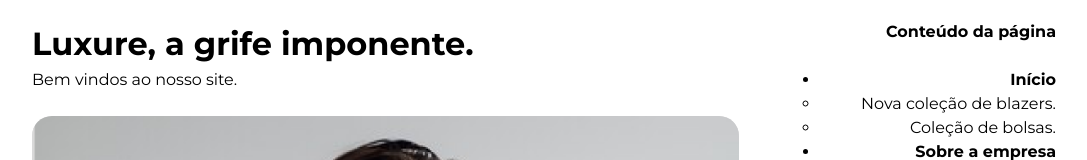
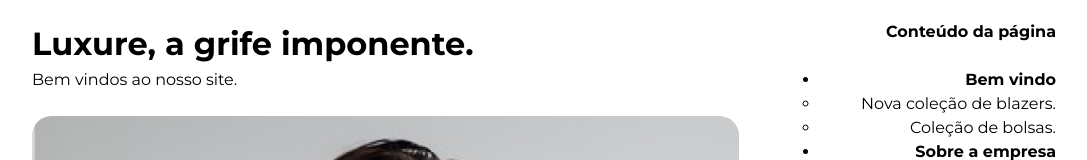
Before and after one commit to theMyntt/Luxure, a React (Vite) app: page / in a window 1280 px wide. Shown: the part 130-290 px from the top of the page, without its empty margins (96-1183 px from the left). Built offline with nearby package versions, Linux system fonts and the light colour scheme.

Commit message:
fix: typing error

```diff
--- a/src/pages/Home/components/rightContent.jsx
+++ b/src/pages/Home/components/rightContent.jsx
@@ -3,7 +3,7 @@ export default function RightContentHome() {
     <div className="contents" id="rightContent">
       <p><b>Conteúdo da página</b></p> <br />
       <ul className="nav">
-        <li><b>Início</b></li>
+        <li><b>Bem vindo</b></li>
         <ul>
           <li>Nova coleção de blazers.</li>
           <li>Coleção de bolsas.</li>
```
